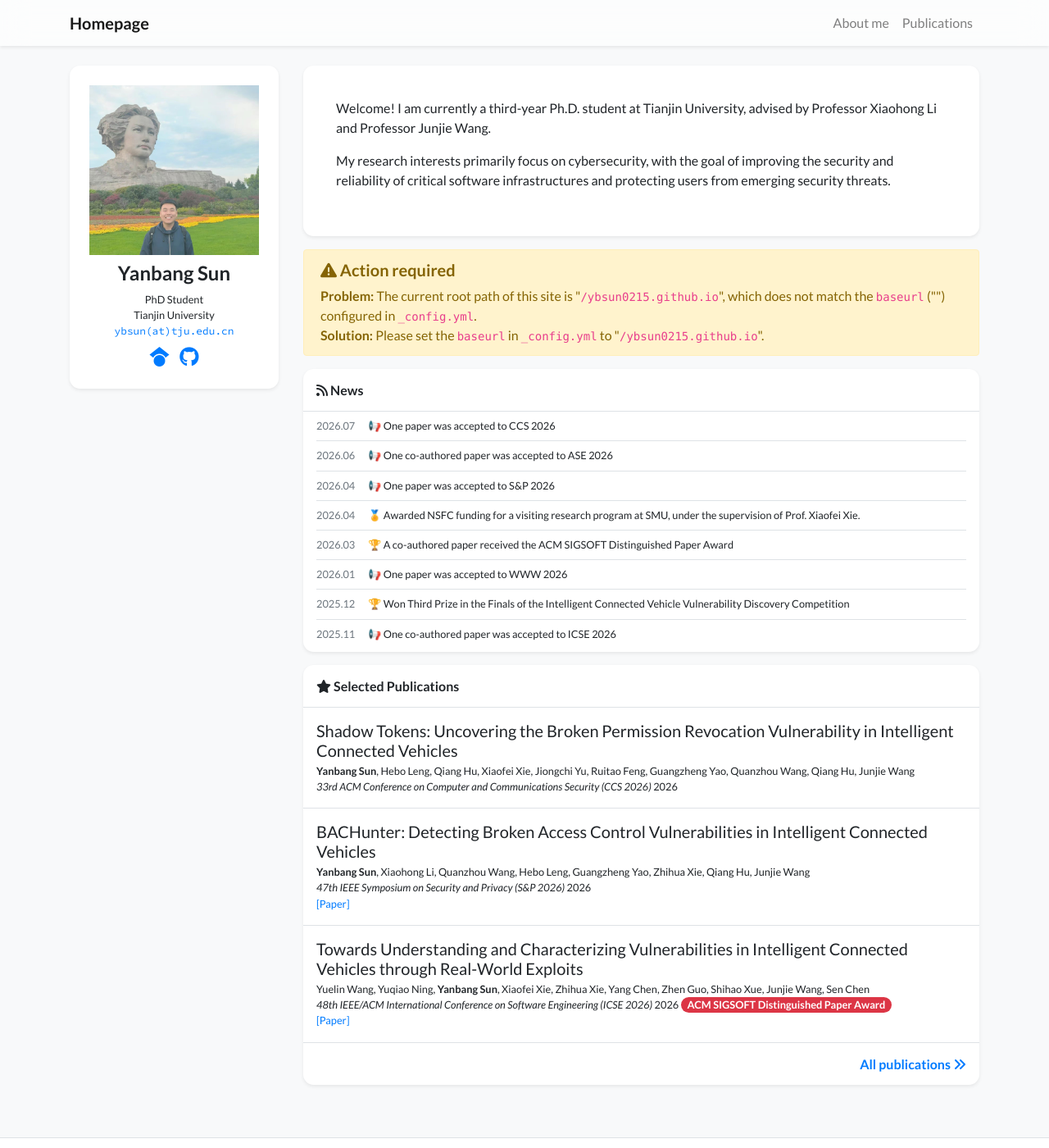
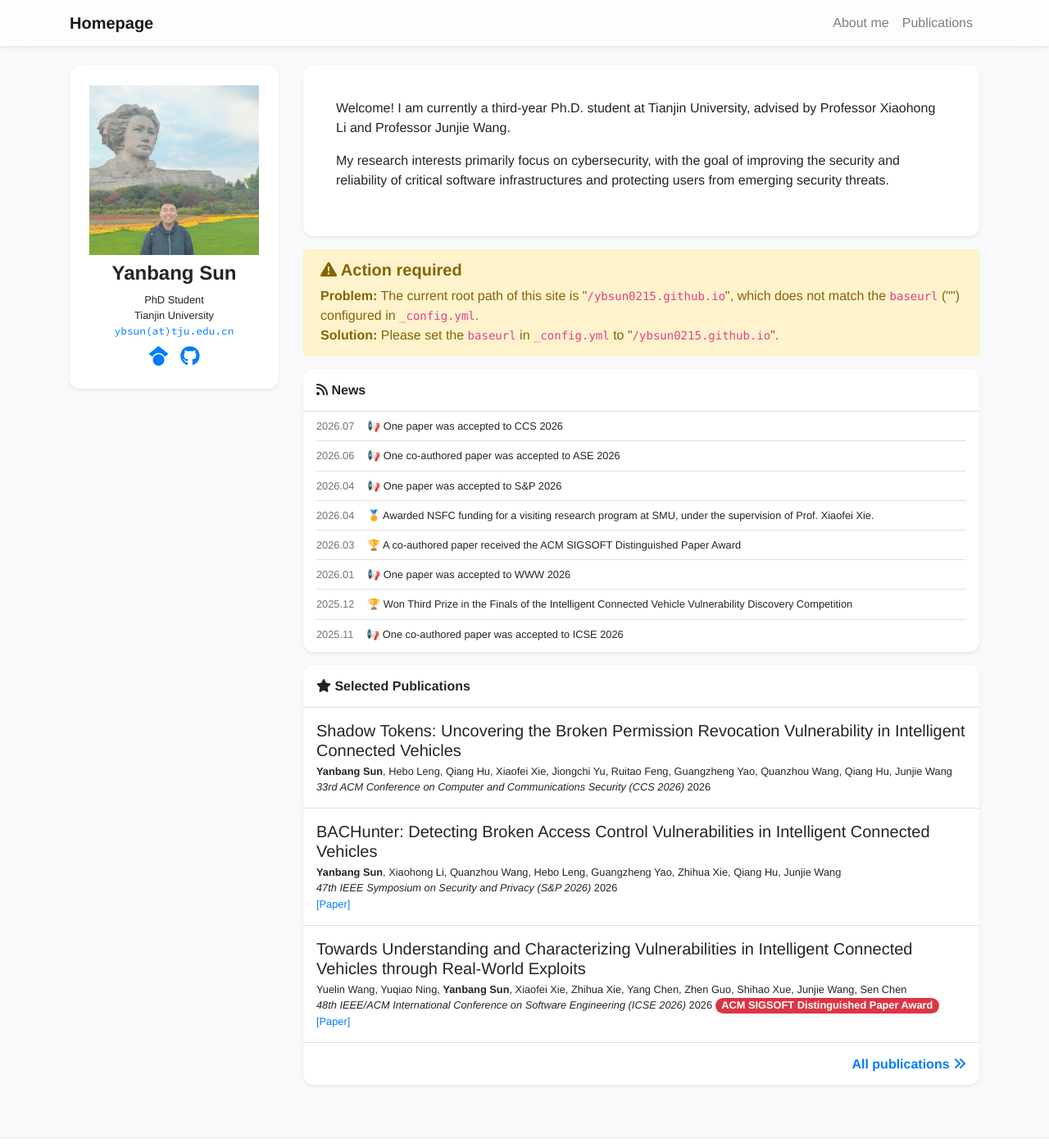
Before and after one commit to ybsun0215/ybsun0215.github.io, a Jekyll site: the page built from index.html, in a window 1280 px wide and 1400 px high. Shown: the whole window at 82% size. Built offline with Jekyll 4.4.1, drawn with Linux system fonts in a browser that asks for light colours; nearby versions of some CDN libraries; a style sheet for code colours, icons or effects is not loaded.

Commit message:
Update global.css

```diff
--- a/assets/css/global.css
+++ b/assets/css/global.css
@@ -1,6 +1,6 @@
 @charset "utf-8";
 body {
-    font-family: "Lato", sans-serif;
+    font-family: "Helvetica Neue", Helvetica, Arial, sans-serif;
     font-weight: 400;
     padding-top: 5.0rem;
 }
```
